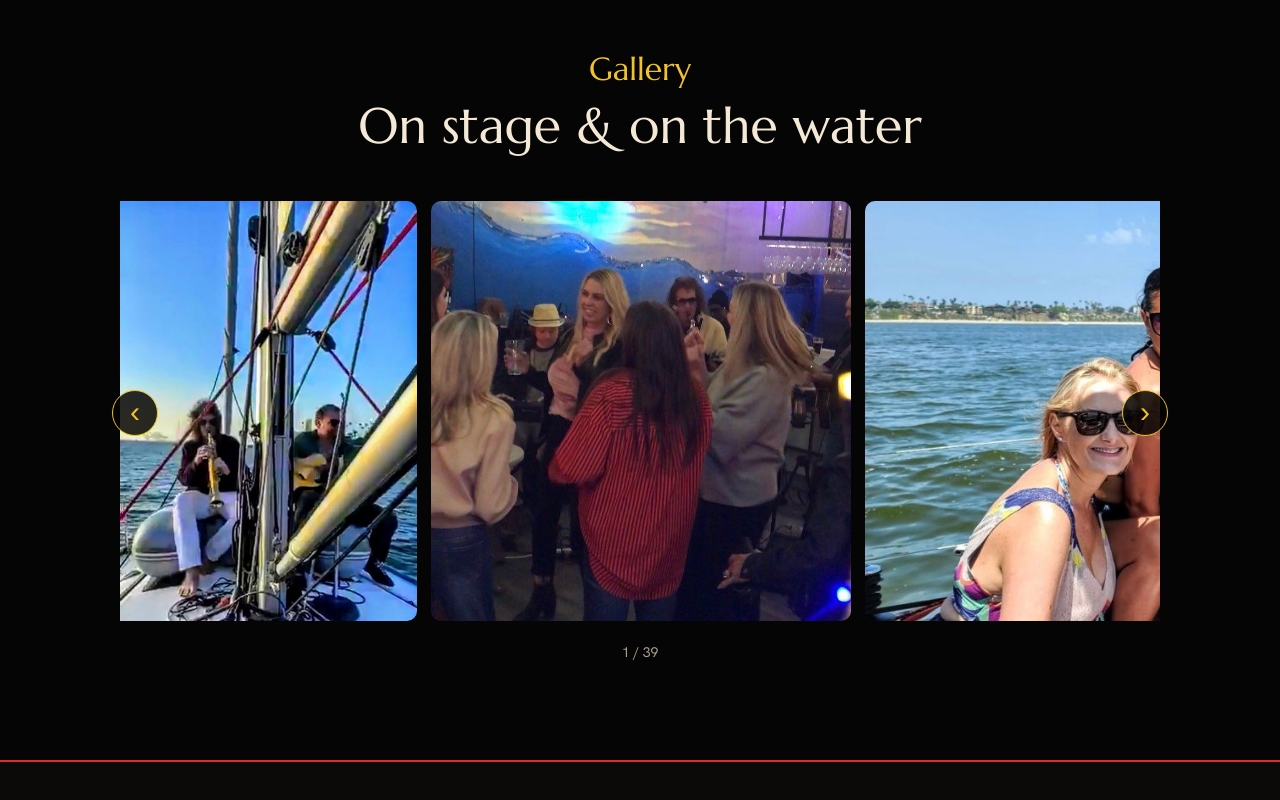
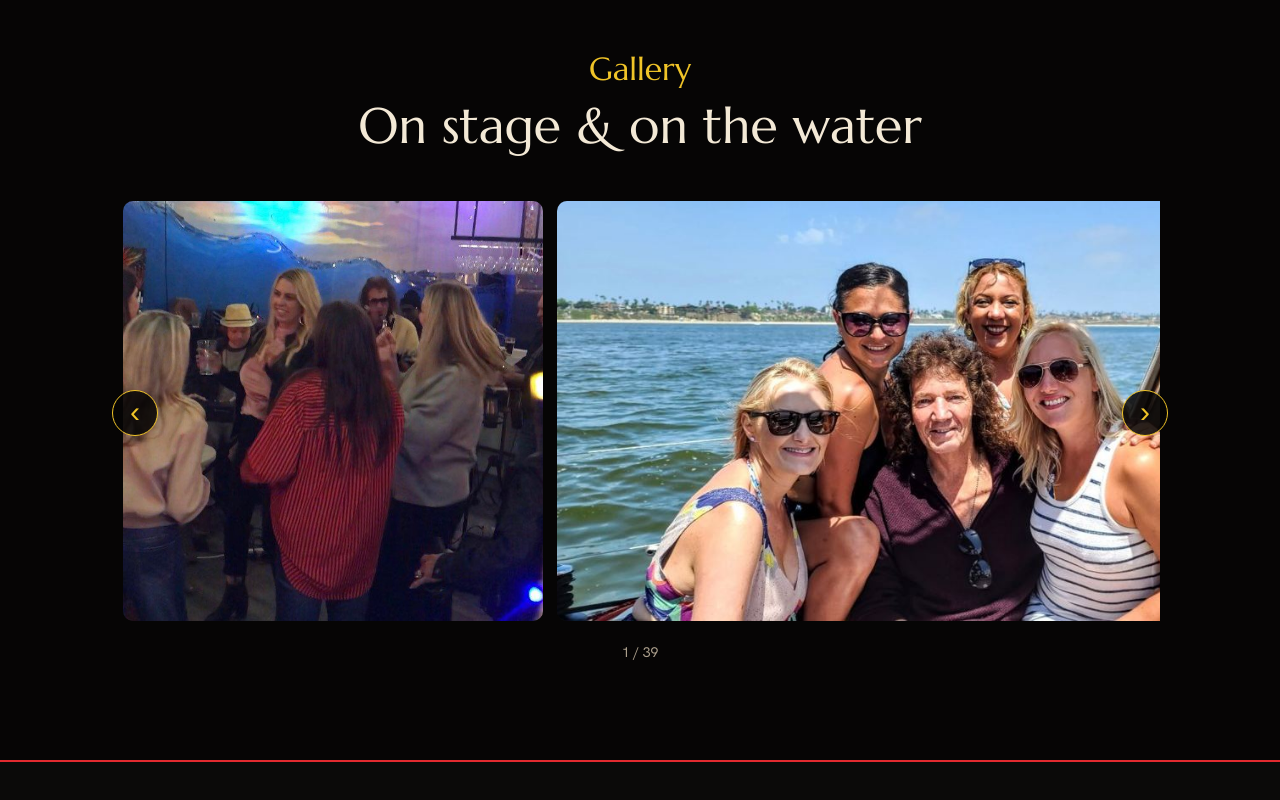
Before and after one commit to mystictiger-band/mystic-tiger-band, a plain HTML site: page index.html in a window 1280 px wide. Shown: the part 5407-6207 px from the top of the page. Drawn offline with nearby package versions, Linux system fonts and the light colour scheme.

Commit message:
Remove slideshow spacer, start from left

```diff
--- a/index.html
+++ b/index.html
@@ -133,10 +133,9 @@ nav{font-size:16px}
 
 /* Reviews slideshow */
 .show{position:relative}
-.track{display:flex;gap:18px;overflow-x:auto;scroll-snap-type:x mandatory;scroll-behavior:smooth;padding:4px 2px 8px;scrollbar-width:none}
+.track{display:flex;gap:18px;overflow-x:auto;scroll-snap-type:x mandatory;scroll-padding-inline:2px;scroll-behavior:smooth;padding:4px 2px 8px;scrollbar-width:none}
 .track::-webkit-scrollbar{display:none}
-.track::before,.track::after{content:"";flex:0 0 calc(max(50% - 170px, 9%) - 18px)}
-.slide{flex:0 0 min(340px,82%);height:480px;scroll-snap-align:center;border:1px solid var(--line);border-radius:12px;background:var(--panel);overflow:hidden;display:flex}
+.slide{flex:0 0 min(340px,82%);height:480px;scroll-snap-align:start;border:1px solid var(--line);border-radius:12px;background:var(--panel);overflow:hidden;display:flex}
 .slide.txt{flex-direction:column;justify-content:center;padding:30px 28px;gap:14px}
 .slide.txt p{font-family:var(--display);font-size:20px;line-height:1.45}
 .slide.txt cite{font-style:normal;font-family:var(--mono);font-size:12px;letter-spacing:.08em;text-transform:uppercase;color:var(--muted)}
@@ -153,10 +152,9 @@ nav{font-size:16px}
 .msgs-note{text-align:center;color:var(--muted);font-size:14px;margin-top:12px}
 @media (max-width:600px){.nav{display:none}.slide{height:440px}}
 /* Gallery slideshow */
-.gtrack{display:flex;gap:14px;overflow-x:auto;scroll-snap-type:x mandatory;scroll-behavior:smooth;padding:4px 2px 8px;scrollbar-width:none}
+.gtrack{display:flex;gap:14px;overflow-x:auto;scroll-snap-type:x mandatory;scroll-padding-inline:2px;scroll-behavior:smooth;padding:4px 2px 8px;scrollbar-width:none}
 .gtrack::-webkit-scrollbar{display:none}
-.gtrack::before{content:"";flex:0 0 var(--gl,0px)}.gtrack::after{content:"";flex:0 0 var(--gr,0px)}
-.gtrack button{all:unset;display:block;flex:0 0 auto;height:420px;min-width:200px;scroll-snap-align:center;border-radius:10px;overflow:hidden;cursor:zoom-in;background:#111}
+.gtrack button{all:unset;display:block;flex:0 0 auto;height:420px;min-width:200px;scroll-snap-align:start;border-radius:10px;overflow:hidden;cursor:zoom-in;background:#111}
 .gtrack button:focus-visible{outline:2px solid var(--gold);outline-offset:-3px}
 .gtrack img{height:100%;width:auto;max-width:none;display:block}
 @media (max-width:600px){.gtrack button{height:320px}}
@@ -561,14 +559,17 @@ const REVIEWS=[
     const d=document.createElement("button");d.type="button";d.setAttribute("aria-label","Review "+(i+1));d.addEventListener("click",()=>{go(i);stop();});dots.appendChild(d);
   });
   const slides=[...track.children];let cur=0,timer=null;
-  function go(i){cur=(i+slides.length)%slides.length;const sl=slides[cur];track.scrollTo({left:sl.offsetLeft-(track.clientWidth-sl.clientWidth)/2,behavior:"smooth"});}
-  function mark(){const mid=track.scrollLeft+track.clientWidth/2;let best=0,bd=1e9;slides.forEach((sl,i)=>{const d=Math.abs(sl.offsetLeft+sl.clientWidth/2-mid);if(d<bd){bd=d;best=i}});cur=best;[...dots.children].forEach((d,i)=>d.setAttribute("aria-current",i===best?"true":"false"));}
+  function go(i){cur=(i+slides.length)%slides.length;track.scrollTo({left:slides[cur].offsetLeft-slides[0].offsetLeft,behavior:"smooth"});}
+  const atEnd=t=>t.scrollLeft>=t.scrollWidth-t.clientWidth-2;
+  const lead=(t,a)=>{const x=t.scrollLeft+a[0].offsetLeft;let b=0,bd=1e9;a.forEach((el,i)=>{const d=Math.abs(el.offsetLeft-x);if(d<bd){bd=d;b=i}});return b;};
+  const next=()=>go(atEnd(track)?0:cur+1),prev=()=>go(atEnd(track)&&track.scrollLeft>2?lead(track,slides)-1:cur-1);
+  function mark(){const best=atEnd(track)&&track.scrollLeft>2?slides.length-1:lead(track,slides);cur=best;[...dots.children].forEach((d,i)=>d.setAttribute("aria-current",i===best?"true":"false"));}
   track.addEventListener("scroll",()=>{clearTimeout(track._t);track._t=setTimeout(mark,80);});
-  document.querySelector("#show .prev").addEventListener("click",()=>{go(cur-1);stop();});
-  document.querySelector("#show .next").addEventListener("click",()=>{go(cur+1);stop();});
+  document.querySelector("#show .prev").addEventListener("click",()=>{prev();stop();});
+  document.querySelector("#show .next").addEventListener("click",()=>{next();stop();});
   const reduce=window.matchMedia&&matchMedia("(prefers-reduced-motion: reduce)").matches;
   const onScreen={show:false,gshow:false};
-  function start(){if(reduce||timer||!onScreen.show)return;timer=setInterval(()=>go(cur+1),5000);}
+  function start(){if(reduce||timer||!onScreen.show)return;timer=setInterval(next,5000);}
   function stop(){clearInterval(timer);timer=null;}
   ["pointerdown","touchstart","wheel"].forEach(ev=>track.addEventListener(ev,stop,{passive:true}));
   document.getElementById("show").addEventListener("mouseenter",stop);
@@ -577,19 +578,18 @@ const REVIEWS=[
   const gt=document.getElementById("gtrack"),gc=document.getElementById("gcount"),GN=39;let gcur=0,gtimer=null;
   for(let i=1;i<=GN;i++){const b=document.createElement("button");b.type="button";b.setAttribute("aria-label","Band photo "+i+", tap to enlarge");const im=document.createElement("img");im.src="img/gallery/g"+String(i).padStart(2,"0")+".jpg";im.alt="Mystic Tiger Band photo "+i;b.appendChild(im);b.addEventListener("click",()=>{lbi.src=im.src;lbi.alt=im.alt;try{lb.showModal()}catch(e){lb.setAttribute("open","")}});gt.appendChild(b);}
   const gs=[...gt.children];
-  function ggo(i){gcur=(i+GN)%GN;const el=gs[gcur];gt.scrollTo({left:el.offsetLeft-(gt.clientWidth-el.clientWidth)/2,behavior:"smooth"});}
-  function gmark(){const mid=gt.scrollLeft+gt.clientWidth/2;let best=0,bd=1e9;gs.forEach((el,i)=>{const d=Math.abs(el.offsetLeft+el.clientWidth/2-mid);if(d<bd){bd=d;best=i}});gcur=best;gc.textContent=(best+1)+" / "+GN;}
+  function ggo(i){gcur=(i+GN)%GN;gt.scrollTo({left:gs[gcur].offsetLeft-gs[0].offsetLeft,behavior:"smooth"});}
+  const gnext=()=>ggo(atEnd(gt)?0:gcur+1),gprev=()=>ggo(atEnd(gt)&&gt.scrollLeft>2?lead(gt,gs)-1:gcur-1);
+  function gmark(){const best=atEnd(gt)&&gt.scrollLeft>2?GN-1:lead(gt,gs);gcur=best;gc.textContent=(best+1)+" / "+GN;}
   gt.addEventListener("scroll",()=>{clearTimeout(gt._t);gt._t=setTimeout(gmark,80);});
   const gsh=document.getElementById("gshow");
-  gsh.querySelector(".prev").addEventListener("click",()=>{ggo(gcur-1);gstop();});
-  gsh.querySelector(".next").addEventListener("click",()=>{ggo(gcur+1);gstop();});
-  function gstart(){if(reduce||gtimer||!onScreen.gshow)return;gtimer=setInterval(()=>ggo(gcur+1),4000);}
+  gsh.querySelector(".prev").addEventListener("click",()=>{gprev();gstop();});
+  gsh.querySelector(".next").addEventListener("click",()=>{gnext();gstop();});
+  function gstart(){if(reduce||gtimer||!onScreen.gshow)return;gtimer=setInterval(gnext,4000);}
   function gstop(){clearInterval(gtimer);gtimer=null;}
   ["pointerdown","touchstart","wheel"].forEach(ev=>gt.addEventListener(ev,gstop,{passive:true}));
   gsh.addEventListener("mouseenter",gstop);gsh.addEventListener("mouseleave",gstart);
-  function gpad(){const C=gt.clientWidth;gt.style.setProperty("--gl",Math.max(0,(C-gs[0].offsetWidth)/2-16)+"px");gt.style.setProperty("--gr",Math.max(0,(C-gs[GN-1].offsetWidth)/2-16)+"px");}
-  gs[0].querySelector("img").addEventListener("load",()=>{gpad();gmark();});gs[GN-1].querySelector("img").addEventListener("load",gpad);addEventListener("resize",gpad);
-  gpad();gt.scrollLeft=0;gmark();
+  gt.scrollLeft=0;gmark();
   if("IntersectionObserver" in window){const io=new IntersectionObserver(es=>es.forEach(en=>{onScreen[en.target.id]=en.isIntersecting;if(en.target.id==="show"){en.isIntersecting?start():stop();}else{en.isIntersecting?gstart():gstop();}}),{threshold:.4});io.observe(document.getElementById("show"));io.observe(gsh);}
   else{onScreen.show=onScreen.gshow=true;start();gstart();}
   lb.addEventListener("click",e=>{if(e.target===lb)lb.close();});
```
